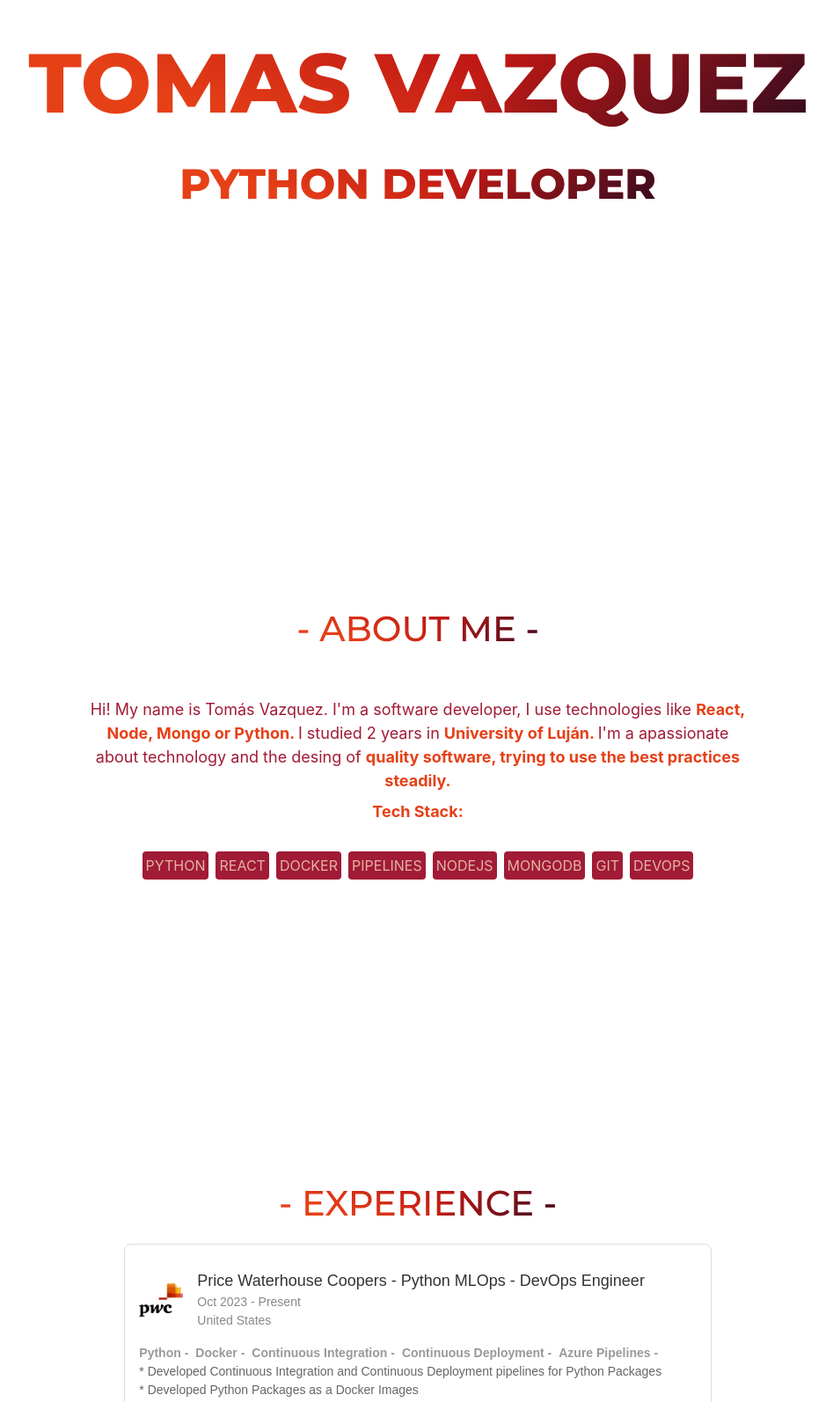
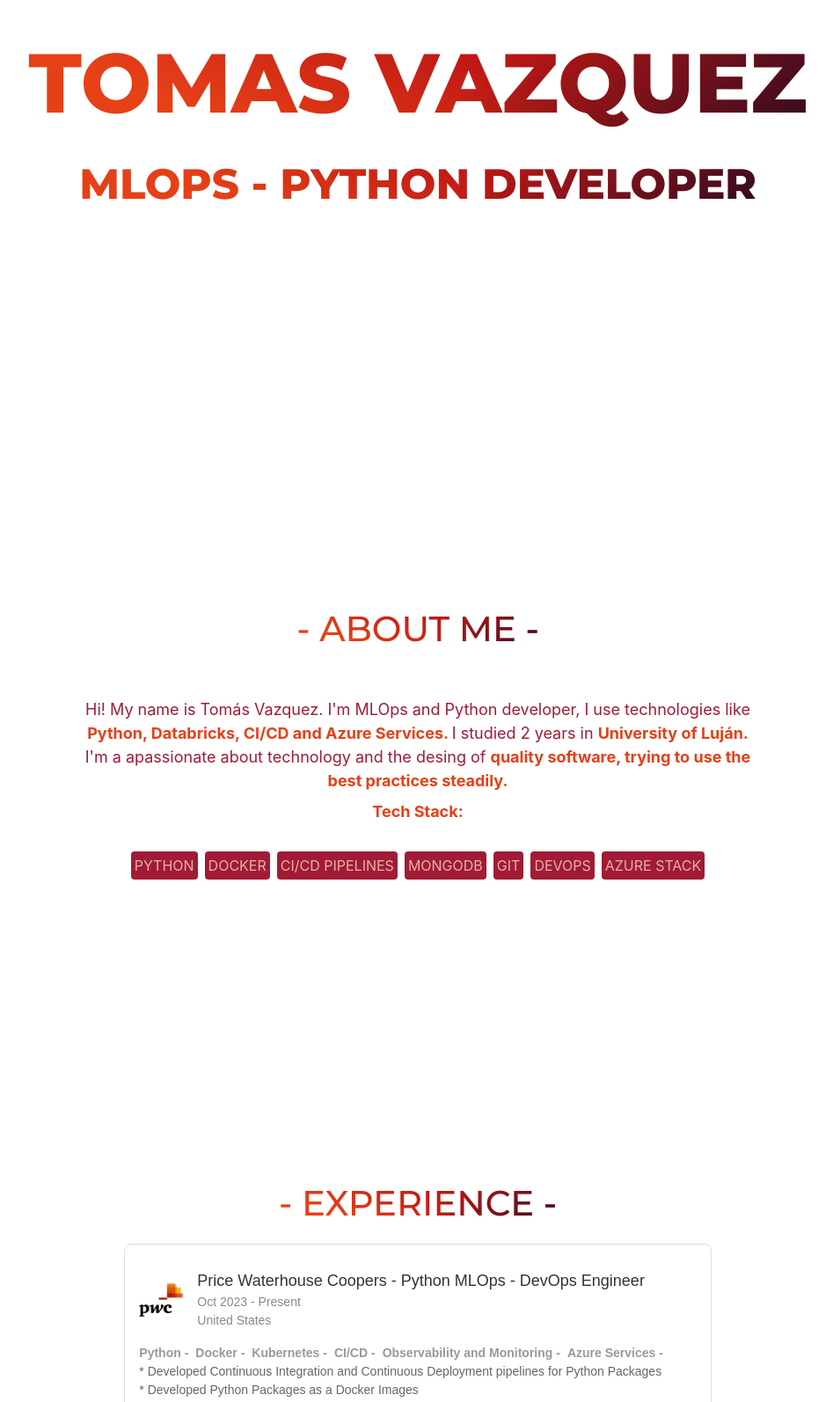
Before and after one commit to vazqueztomas/portfolio, a React (Create React App) app: page / in a window 1280 px wide. Shown: the part 326-1920 px from the top of the page at 88% size, without its empty margins (165-1112 px from the left). Built offline with nearby package versions, Linux system fonts and the light colour scheme.

Commit message:
fix(components): update personal information and tech stack

```diff
--- a/public/index.html
+++ b/public/index.html
@@ -7,9 +7,9 @@
     <meta name="theme-color" content="#000000" />
     <meta
       name="description"
-      content="Hola! Soy Tomás Vazquez. React / Frontend Developer. Hi! I'm Tomás Vazquez. +2 years software developer"
+      content="Hi! I'm Tomás Vazquez. MLOps and Python Developer"
     />
-    <meta name = 'keywords' content ='portfolio, software, developer, software developer, react, javascript, styles'/>
+    <meta name = 'keywords' content ='portfolio, software, developer, software developer, mlops, python, styles'/>
     <link rel="apple-touch-icon" href="./logo.svg" />
     <!--
       manifest.json provides metadata used when your web app is installed on a
--- a/src/components/Contact.jsx
+++ b/src/components/Contact.jsx
@@ -1,6 +1,5 @@
 import { Link, Stack, Text } from '@chakra-ui/react'
-import { GitHub, LinkedIn, Twitter } from '@mui/icons-material';
-import React from 'react'
+import { GitHub, LinkedIn } from '@mui/icons-material';
 import TextOrange from './common/TextOrange';
 import { BoxAnimated } from './Hero';
 import TitleRemarcado from './TitleRemarcado';
@@ -20,9 +19,6 @@ const Contact = () => {
 
         <Stack direction = 'column' textAlign={'center'} justify = 'center' align={'center'} py = {[4, 0, 0]}>
           <Stack direction = 'row' gap = {4}>
-            <Link href = 'https://twitter.com/cabjquez' isExternal>
-              <Twitter sx = {{fontSize: 40}}/>
-            </Link>
             <Link href = 'https://github.com/vazqueztomas' isExternal>
               <GitHub sx = {{fontSize: 40}}/>
             </Link>
--- a/src/components/Descripcion.js
+++ b/src/components/Descripcion.js
@@ -38,9 +38,9 @@ const Descripcion = () => {
               mx={[2, 2, 6]}
             >
               <Text fontSize={['sm', 'lg']} color={'#A11B36'}>
-                Hi! My name is Tomás Vazquez. I'm a software developer, I use
+                Hi! My name is Tomás Vazquez. I'm MLOps and Python developer, I use
                 technologies like{' '}
-                <TextOrange>React, Node, Mongo or Python. </TextOrange>I studied
+                <TextOrange>Python, Databricks, CI/CD and Azure Services. </TextOrange>I studied
                 2 years in <TextOrange>University of Luján. </TextOrange>
                 I'm a apassionate about technology and the desing of{' '}
                 <TextOrange>
--- a/src/components/Hero.js
+++ b/src/components/Hero.js
@@ -29,7 +29,7 @@ const Hero = () => {
       <BoxAnimated>
       <Stack id="hero-text" justifyContent={['center']} alignItems={'center'} pt={'120px'}>
         <Text fontSize={['4xl','5xl','6xl', '95px']} as = 'h1' px={[2, 1, 0]}>Tomas Vazquez</Text>
-        <Text fontSize={['2xl','3xl','4xl', '48px']} as = 'h6' px={[2, 1, 0]}>Python developer</Text>
+        <Text fontSize={['2xl','3xl','4xl', '48px']} as = 'h6' px={[2, 1, 0]}>MLOps - Python developer</Text>
       </Stack>
       </BoxAnimated>
 
--- a/src/components/NewExperienceCard.jsx
+++ b/src/components/NewExperienceCard.jsx
@@ -19,7 +19,7 @@ const Header = styled.div`
 `;
 
 const Logo = styled.img`
-  object-fit: contain; /* Asegura que la imagen se ajuste sin perder su aspecto */
+  object-fit: contain;
 `;
 
 const Title = styled.div`
--- a/src/components/common/techs.js
+++ b/src/components/common/techs.js
@@ -1,10 +1,9 @@
 export const TECHNOLOGIES = [
     'PYTHON',
-    'REACT',
     'DOCKER',
-    'PIPELINES',
-    'NODEJS',
+    'CI/CD PIPELINES',
     'MONGODB',
     'GIT',
     'DEVOPS',
+    'AZURE STACK'
   ];
--- a/src/components/worksArray.js
+++ b/src/components/worksArray.js
@@ -14,9 +14,10 @@ export const works = [
     technologies: [
       'Python',
       'Docker',
-      'Continuous Integration',
-      'Continuous Deployment',
-      'Azure Pipelines',
+      'Kubernetes',
+      'CI/CD',
+      'Observability and Monitoring',
+      'Azure Services',
     ],
   },
   {
```
